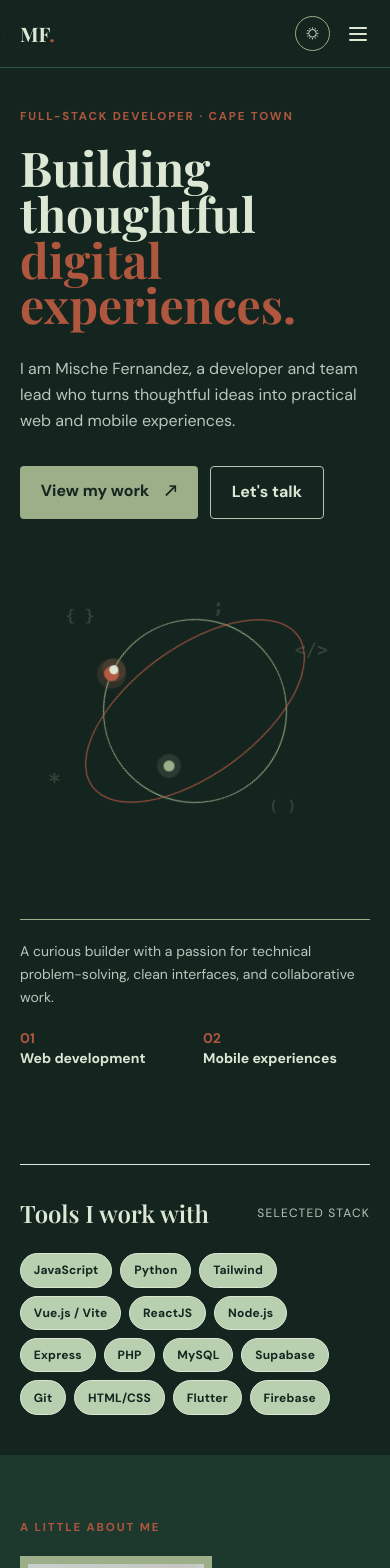
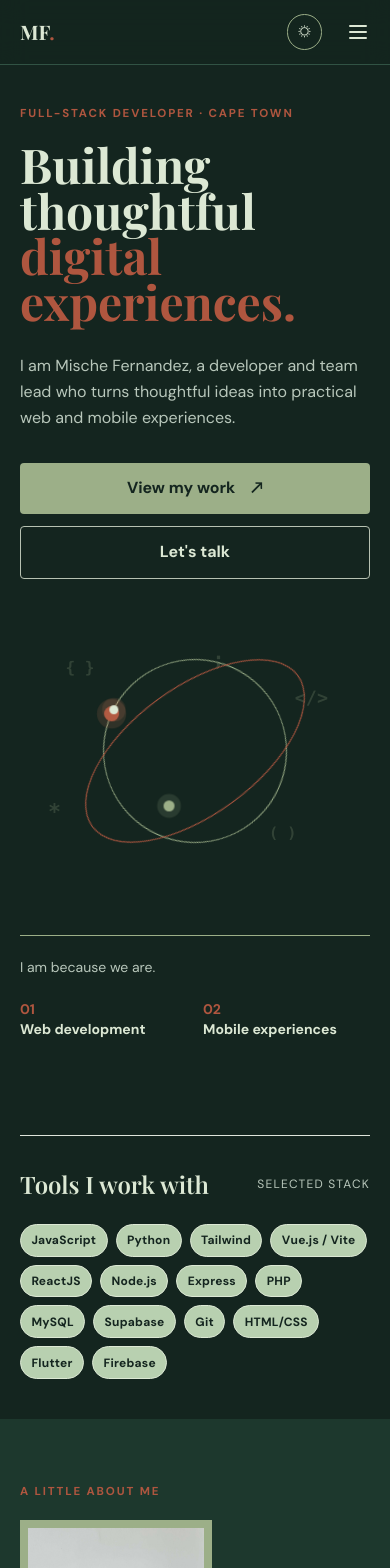
Before and after one commit to FernandezMische/Portfolio, a React (Vite) app: page / in a window 390 px wide. Shown: the top 1568 px of the page. Built offline with nearby package versions, Linux system fonts and the light colour scheme.

Commit message:
update sep 21 v3

```diff
--- a/src/components/Navbar.jsx
+++ b/src/components/Navbar.jsx
@@ -11,7 +11,7 @@ function Navbar({ isDarkMode, onThemeToggle }) {
         </a>
 
         {/* Desktop Menu */}
-        <ul className="nav-links hidden md:flex gap-1 text-sm font-bold text-[var(--color-text-muted)]">
+        <ul className="hidden md:flex gap-6 lg:gap-8 text-sm font-bold text-[var(--color-text-muted)]">
           <li><a href="#home" className="nav-link hover:text-[var(--color-secondary)]">Home</a></li>
           <li><a href="#about" className="nav-link hover:text-[var(--color-secondary)]">About</a></li>
           <li><a href="#projects" className="nav-link hover:text-[var(--color-secondary)]">Projects</a></li>
@@ -30,7 +30,7 @@ function Navbar({ isDarkMode, onThemeToggle }) {
           <span aria-hidden="true">{isDarkMode ? '☼' : '◐'}</span>
         </button>
         <button
-          className="md:hidden text-[var(--color-secondary)] focus:outline-none"
+          className="md:hidden -mr-2 p-2 text-[var(--color-secondary)] focus:outline-none"
           onClick={() => setIsOpen(!isOpen)}
           aria-label={isOpen ? 'Close navigation menu' : 'Open navigation menu'}
           aria-expanded={isOpen}
@@ -50,10 +50,10 @@ function Navbar({ isDarkMode, onThemeToggle }) {
       {isOpen && (
         <div className="md:hidden mt-3 pt-3 border-t border-[#dfe5db]">
           <ul className="flex flex-col gap-3 pb-2 text-sm font-bold text-[var(--color-text-muted)]">
-            <li><a href="#home" className="block hover:text-[var(--color-secondary)] transition-colors py-1" onClick={() => setIsOpen(false)}>Home</a></li>
-            <li><a href="#about" className="block hover:text-[var(--color-secondary)] transition-colors py-1" onClick={() => setIsOpen(false)}>About</a></li>
-            <li><a href="#projects" className="block hover:text-[var(--color-secondary)] transition-colors py-1" onClick={() => setIsOpen(false)}>Projects</a></li>
-            <li><a href="#contact" className="block hover:text-[var(--color-secondary)] transition-colors py-1" onClick={() => setIsOpen(false)}>Contact</a></li>
+            <li><a href="#home" className="mobile-nav-link" onClick={() => setIsOpen(false)}>Home</a></li>
+            <li><a href="#about" className="mobile-nav-link" onClick={() => setIsOpen(false)}>About</a></li>
+            <li><a href="#projects" className="mobile-nav-link" onClick={() => setIsOpen(false)}>Projects</a></li>
+            <li><a href="#contact" className="mobile-nav-link" onClick={() => setIsOpen(false)}>Contact</a></li>
 
           </ul>
         </div>
--- a/src/index.css
+++ b/src/index.css
@@ -90,8 +90,8 @@
   min-height: 100vh;
   background: var(--page-bg);
   --page-bg: #f8f6f0;
-  --section-bg: #c7d5bf;
-  --nav-bg: rgba(248, 246, 240, 0.95);
+  --section-bg: #afc9a5;
+  --nav-bg: rgba(165, 190, 151, 0.96);
   --input-bg: #ffffff;
   --on-dark: #f8f6f0;
   --hero-bg: #29483c;
@@ -271,13 +271,6 @@
   border-color: var(--border-color);
 }
 
-.nav-links {
-  padding: 0.3rem;
-  border: 1px solid var(--border-color);
-  border-radius: 9999px;
-  background: color-mix(in srgb, var(--color-card-alt) 68%, transparent);
-}
-
 .nav-link {
   position: relative;
   display: inline-block;
@@ -310,7 +303,19 @@
 
 .nav-link:hover,
 .nav-link:focus-visible {
-  background: var(--page-bg);
+  background: rgba(248, 246, 240, 0.42);
+}
+
+.mobile-nav-link {
+  display: block;
+  padding: 0.65rem 0.25rem;
+  transition: color 0.2s ease, padding-left 0.2s ease;
+}
+
+.mobile-nav-link:hover,
+.mobile-nav-link:focus-visible {
+  padding-left: 0.6rem;
+  color: var(--color-secondary);
 }
 
 .project-media {
@@ -413,9 +418,13 @@
 }
 
 @media (max-width: 640px) {
+  .site-nav {
+    padding: 0.75rem 1.25rem;
+  }
+
   .hero-art {
-    min-height: 17rem;
-    margin: 0.5rem 0 1.5rem;
+    min-height: 15rem;
+    margin: 0.25rem 0 1rem;
     --orbit-distance-one: 5.7rem;
     --orbit-distance-two: 3.8rem;
   }
@@ -465,4 +474,22 @@
   .site-footer {
     flex-direction: column;
   }
+
+  .footer-links {
+    flex-wrap: wrap;
+  }
 }
+
+@media (max-width: 420px) {
+  .hero-load .btn-primary,
+  .hero-load .btn-secondary,
+  .btn-primary,
+  .btn-secondary {
+    width: 100%;
+    text-align: center;
+  }
+
+  .tech-pill {
+    padding: 0.4rem 0.65rem;
+  }
+}
--- a/src/pages/Home.jsx
+++ b/src/pages/Home.jsx
@@ -33,7 +33,7 @@ function Home() {
           <div className="orbit-ball orbit-ball-three"></div>
         </div>
         <div className="border-t border-[var(--color-primary)] pt-5 lg:mb-2">
-          <p className="text-[var(--color-text-muted)] text-sm leading-relaxed mb-5">A curious builder with a passion for technical problem-solving, clean interfaces, and collaborative work.</p>
+          <p className="text-[var(--color-text-muted)] text-sm leading-relaxed mb-5">I am because we are.</p>
           <div className="grid grid-cols-2 gap-4 text-sm">
             <div><p className="text-[var(--color-accent)] font-bold">01</p><p className="text-[var(--color-secondary)] font-bold">Web development</p></div>
             <div><p className="text-[var(--color-accent)] font-bold">02</p><p className="text-[var(--color-secondary)] font-bold">Mobile experiences</p></div>
```
